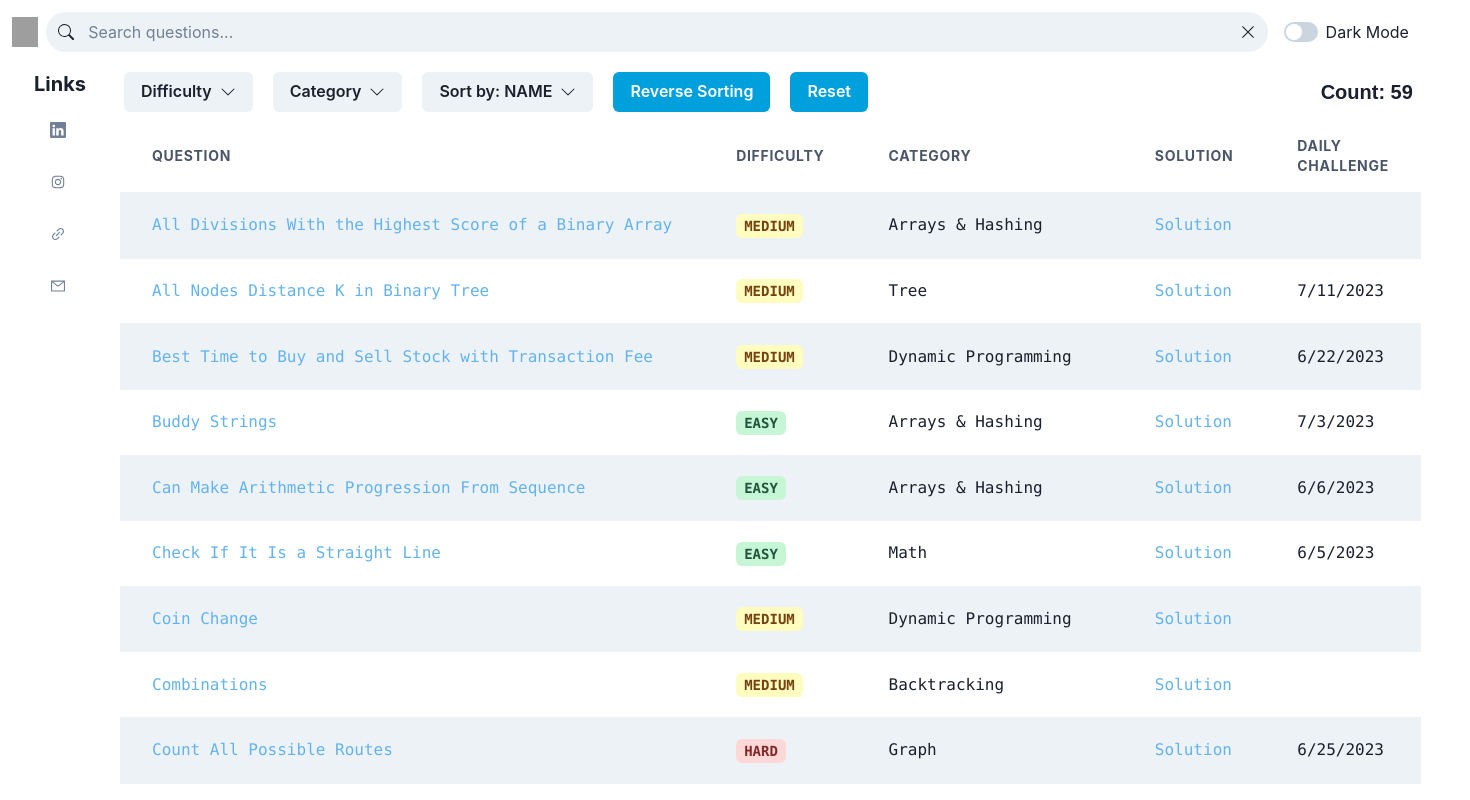
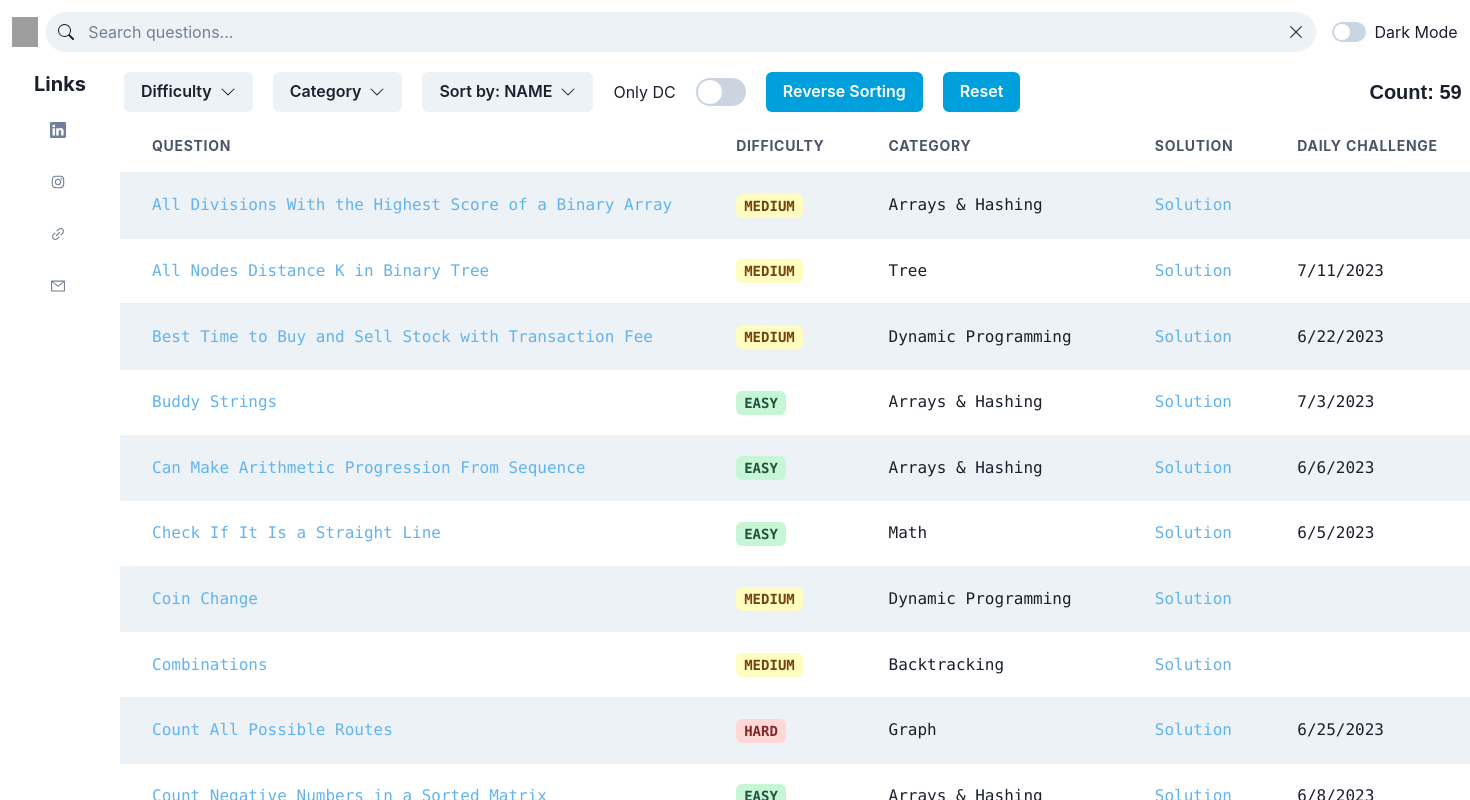
Before and after one commit to LeeHengYu/leetcode-reviewer, a React (Vite) app: page / in a window 1280 px wide. Shown: the top 800 px of the page, 1470 px wide, since content can reach past the window. Built offline with nearby package versions, Linux system fonts and the light colour scheme; grey boxes are pictures that could not be loaded.

Commit message:
add filter

```diff
--- a/src/components/SortSelector.tsx
+++ b/src/components/SortSelector.tsx
@@ -1,14 +1,26 @@
-import { Button, Menu, MenuButton, MenuItem, MenuList } from "@chakra-ui/react";
+import {
+  Button,
+  Menu,
+  MenuButton,
+  MenuItem,
+  MenuList,
+  Switch,
+  Text,
+} from "@chakra-ui/react";
 import { BsChevronDown } from "react-icons/bs";
 import useQuestionSortingStore from "../stores/QuestionSortingStore";
+import useQuestionFilterStore from "../stores/QuestionFilterStore";
 
 const SortSelector = () => {
   const by = useQuestionSortingStore((s) => s.sortingCriteria.by);
   const setBy = useQuestionSortingStore((s) => s.setBy);
 
   const mapping = ["Name", "category", "difficulty", "date"];
+  const { onlyDC } = useQuestionFilterStore((s) => s.filters);
+  const setDC = useQuestionFilterStore((s) => s.setDC);
 
   return (
+    <>
       <Menu>
         <MenuButton as={Button} rightIcon={<BsChevronDown />}>
           Sort by: {by?.toUpperCase() || "NAME"}
@@ -21,6 +33,14 @@ const SortSelector = () => {
           ))}
         </MenuList>
       </Menu>
+      <Text size="lg">Only DC</Text>
+      <Switch
+        colorScheme="yellow"
+        isChecked={onlyDC}
+        onChange={() => setDC(!onlyDC)}
+        size="lg"
+      ></Switch>
+    </>
   );
 };
 
--- a/src/components/TableComponent.tsx
+++ b/src/components/TableComponent.tsx
@@ -88,7 +88,7 @@ const TableComponent = () => {
             <Th>Difficulty</Th>
             <Th>Category</Th>
             <Th>Solution</Th>
-            <Th>Daily Challenge</Th>
+            <Th whiteSpace="nowrap">Daily Challenge</Th>
           </Tr>
         </Thead>
         <Tbody whiteSpace="nowrap">
--- a/src/hook/dataQuery.ts
+++ b/src/hook/dataQuery.ts
@@ -12,6 +12,9 @@ const DataQuery = (data: Question[], query: Filters) => {
     if (query.text) {
         filteredData = filteredData.filter((question) => (question.question).toLowerCase().includes((query.text!).toLowerCase()));
     }
+    if (query.onlyDC) {
+        filteredData = filteredData.filter((question) => question.dailyChallenge !== undefined);
+    }
     return filteredData;
 }
 
--- a/src/stores/QuestionFilterStore.ts
+++ b/src/stores/QuestionFilterStore.ts
@@ -4,6 +4,7 @@ export interface Filters {
     text?: string;
     category?: string;
     difficulty?: string;
+    onlyDC?: boolean;
 }
 
 interface QuestionFilterStore {
@@ -11,6 +12,7 @@ interface QuestionFilterStore {
     setCategory: (category: string) => void;
     setDifficulty: (difficulty: string) => void;
     setSearchText: (text: string) => void;
+    setDC: (onlyDC: boolean) => void;
 }
 
 const useQuestionFilterStore = create<QuestionFilterStore>((set) => ({
@@ -24,6 +26,9 @@ const useQuestionFilterStore = create<QuestionFilterStore>((set) => ({
     setSearchText: (text: string) => {
         set(store => ({ filters: {...store.filters, text} }));
     },
+    setDC: (onlyDC: boolean) => {
+        set(store => ({ filters: {...store.filters, onlyDC} }));
+    }
 }));
 
 export default useQuestionFilterStore;
```
Lines whose indentation alone changed are shown as unchanged.
